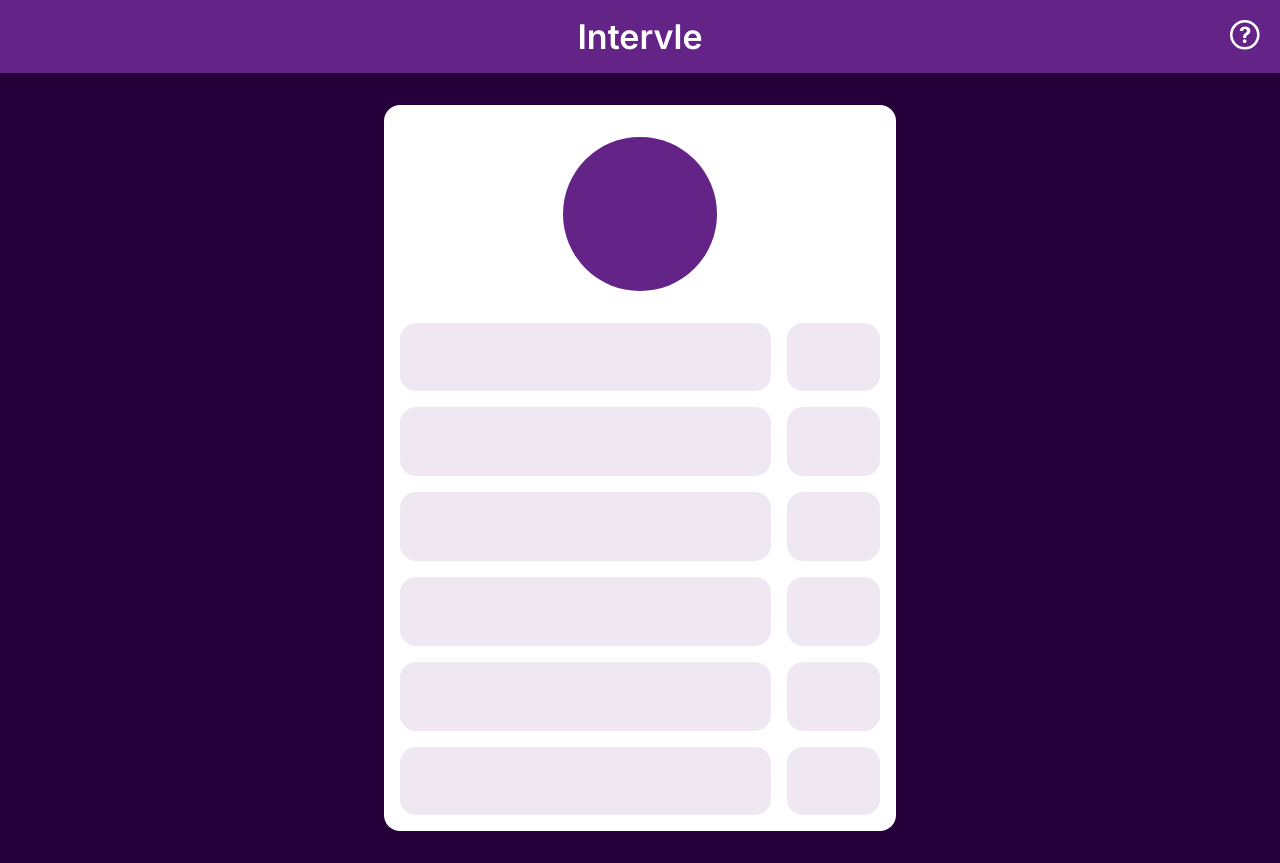
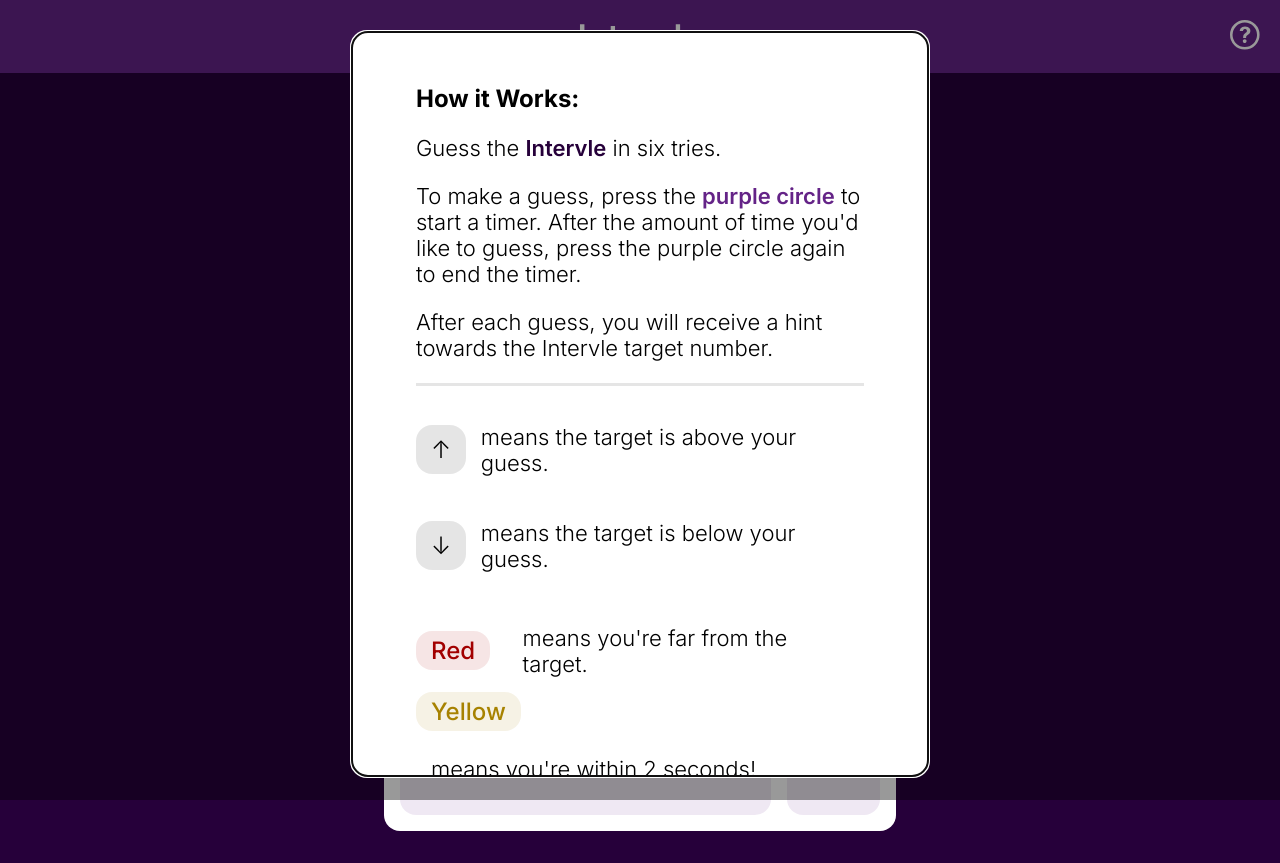
Before and after one commit to aantenberg/Intervle, a Next.js app: page / in a window 1280 px wide. Built offline with nearby package versions, Linux system fonts and the light colour scheme.

Commit message:
Instructions appear on first play

```diff
--- a/src/app/globals.css
+++ b/src/app/globals.css
@@ -197,11 +197,21 @@ p {
   overflow-y: scroll;
 }
 
-.overlay {
+.ReactModal__Overlay {
   position: fixed;
   top: 0;
   left: 0;
   right: 0;
   bottom: 0;
-  background: rgba(0, 0, 0, 0.4);
+  background-color: rgba(0, 0, 0, 0.4) !important;
+  opacity: 0;
+  transition: opacity 500ms ease-in-out;
 }
+
+.ReactModal__Overlay--after-open {
+  opacity: 1;
+}
+
+.ReactModal__Overlay--before-close {
+  opacity: 0;
+}
--- a/src/components/InstructionsModal.js
+++ b/src/components/InstructionsModal.js
@@ -5,13 +5,14 @@ export default function InstructionsModal({ instructionsController }) {
   return <ReactModal
     isOpen={instructionsController.isOpen}
     className="modal card"
-    overlayClassName="overlay"
     onRequestClose={instructionsController.closePane}
     shouldCloseOnEsc={true}
     shouldFocusAfterRender={true}
     shouldReturnFocusAfterClose={true}
+    closeTimeoutMS={500}
     ariaHideApp={false}>
     <div onClick={instructionsController.closePane}>
+      <h2>How it Works:</h2>
       <div className="instruction-1">
         <p>Guess the <span style={{ color: 'var(--primary-dark)', fontWeight: 600 }}>Intervle</span> in six tries.</p>
         <p>To make a guess, press the <span style={{ color: 'var(--primary)', fontWeight: 600 }}>purple circle</span> to start a timer. After the amount of time you&apos;d like to guess, press the purple circle again to end the timer.</p>
--- a/src/controller/InstructionsController.js
+++ b/src/controller/InstructionsController.js
@@ -1,4 +1,5 @@
-import { useState } from "react";
+import { useEffect, useState } from "react";
+import { useCookies } from "react-cookie";
 
 export default function useInstructionsController() {
   const [isOpen, setIsOpen] = useState(false);
@@ -7,5 +8,13 @@ export default function useInstructionsController() {
 
   const closePane = () => setIsOpen(false);
 
+  const [cookies, setCookies, removeCookies] = useCookies(['guesses']);
+
+  useEffect(() => {
+    if (!cookies['intervle']) {
+      openPane()
+    }
+  }, [cookies])
+
   return { isOpen, openPane, closePane }
 }
--- a/src/controller/gameController.js
+++ b/src/controller/gameController.js
@@ -5,6 +5,7 @@ import { MAX_GUESSES, getAnswerForDate, getGuessScore } from "@/util";
 export default function useGameController() {
   const TODAY_STRING = new Date().toLocaleDateString("en-us");
   const SOLUTION = getAnswerForDate(TODAY_STRING);
+  console.log(getGuessScore(8.4, 8.4));
   const [isGameOver, setIsGameOver] = useState(false);
   const [gameWasWon, setGameWasWon] = useState(false);
   const [guesses, setGuesses] = useState(new Array(MAX_GUESSES).fill(null));
@@ -22,7 +23,6 @@ export default function useGameController() {
   }, [gameWasWon])
 
   useEffect(() => {
-    // TODO: Refactor setMoveCanBeMade
     setMoveCanBeMade(true);
     const intervleCookie = cookies['intervle'];
     if (!intervleCookie) {
--- a/src/util/index.js
+++ b/src/util/index.js
@@ -21,7 +21,7 @@ const thresholds = [0.5, 2]
 export const getGuessScore = (guess, answer) => {
   const difference = guess - answer;
   const absDifference = Math.abs(difference);
-  const sign = difference / absDifference;
+  const sign = absDifference === 0 || difference / absDifference;
   let score = 0;
   for (const threshold of thresholds) {
     if (absDifference < threshold + 0.01) {
```
